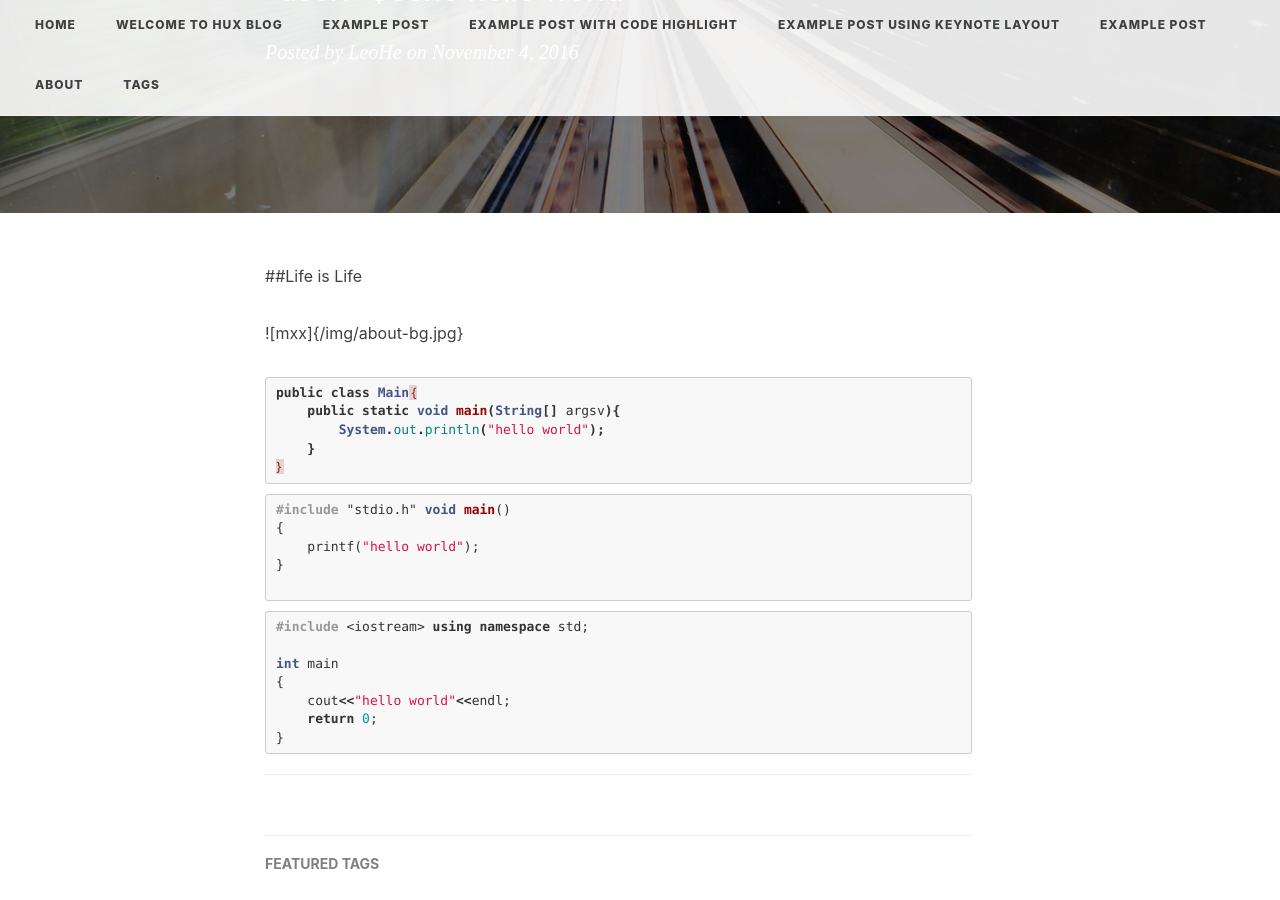
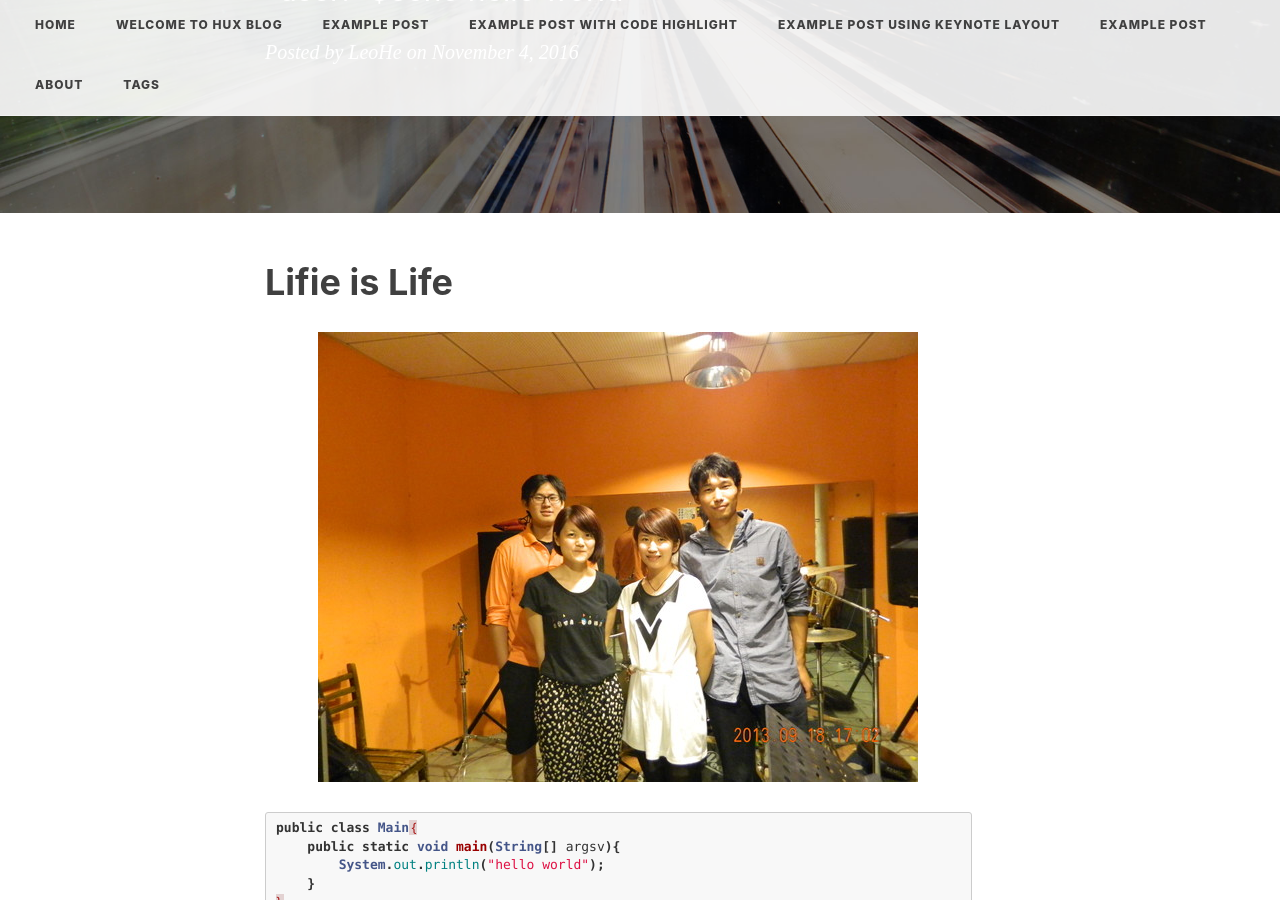
Before and after one commit to hefuduo/hefuduo.github.io, a Jekyll site: the page built from _posts/2014-01-29-hello-2015.markdown, in a window 1280 px wide and 900 px high, scrolled down 310 px. Built offline with Jekyll 4.4.1, drawn with Linux system fonts in a browser that asks for light colours; nearby versions of some CDN libraries; comment, search, counter and statistics services are not loaded.

Commit message:
add pic
Signed-off-by: hefuduo <hefuduo@le.com>

````diff
--- a/_posts/2014-01-29-hello-2015.markdown
+++ b/_posts/2014-01-29-hello-2015.markdown
@@ -9,9 +9,10 @@ tags:
     - 生活
 ---
 
-##Life is Life
 
-![mxx]{/img/about-bg.jpg}
+# Lifie is Life
+![MXX](/img/about-bg.jpg)
+
 
 ```java
 public class Main｛
````
